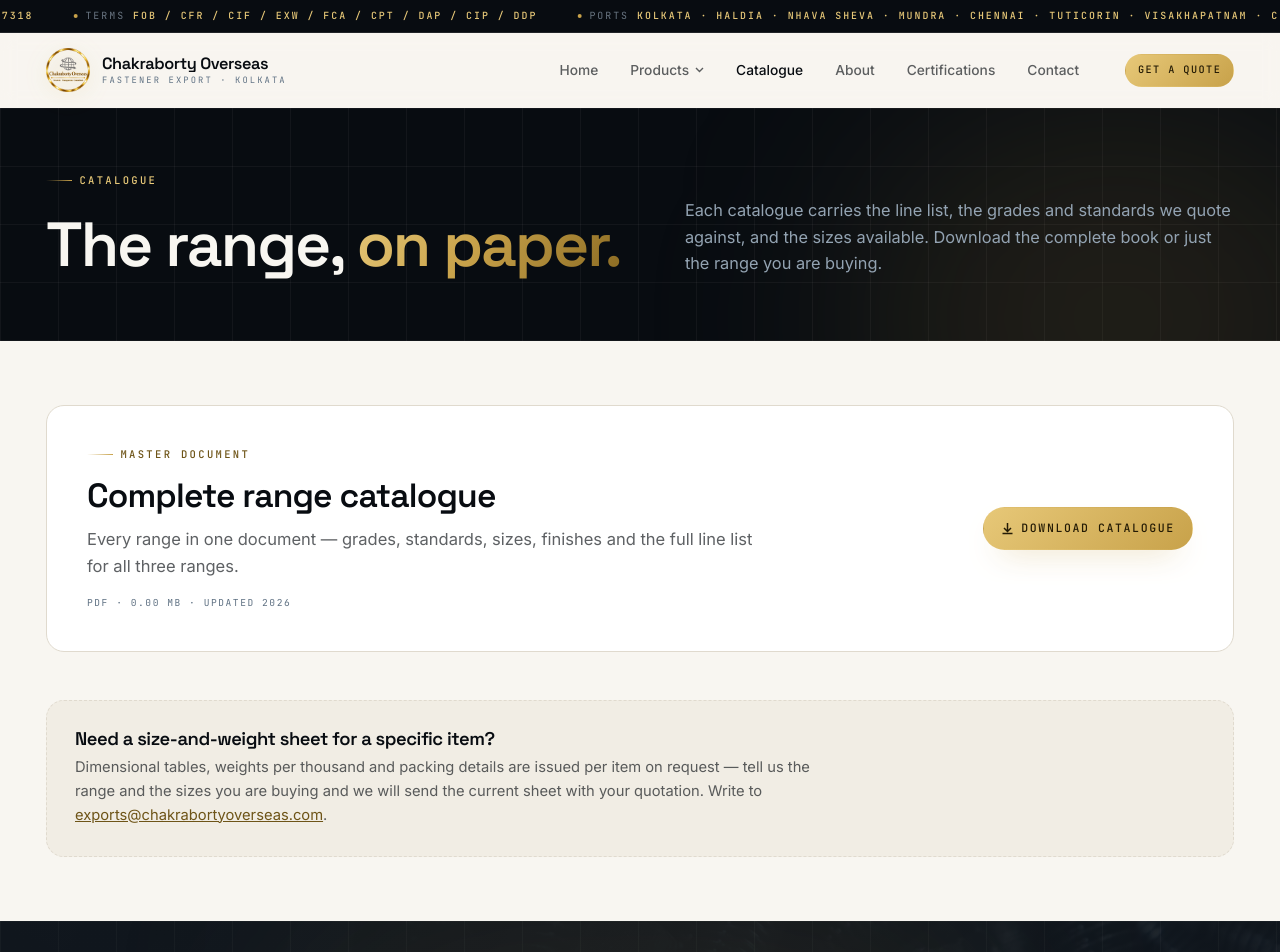
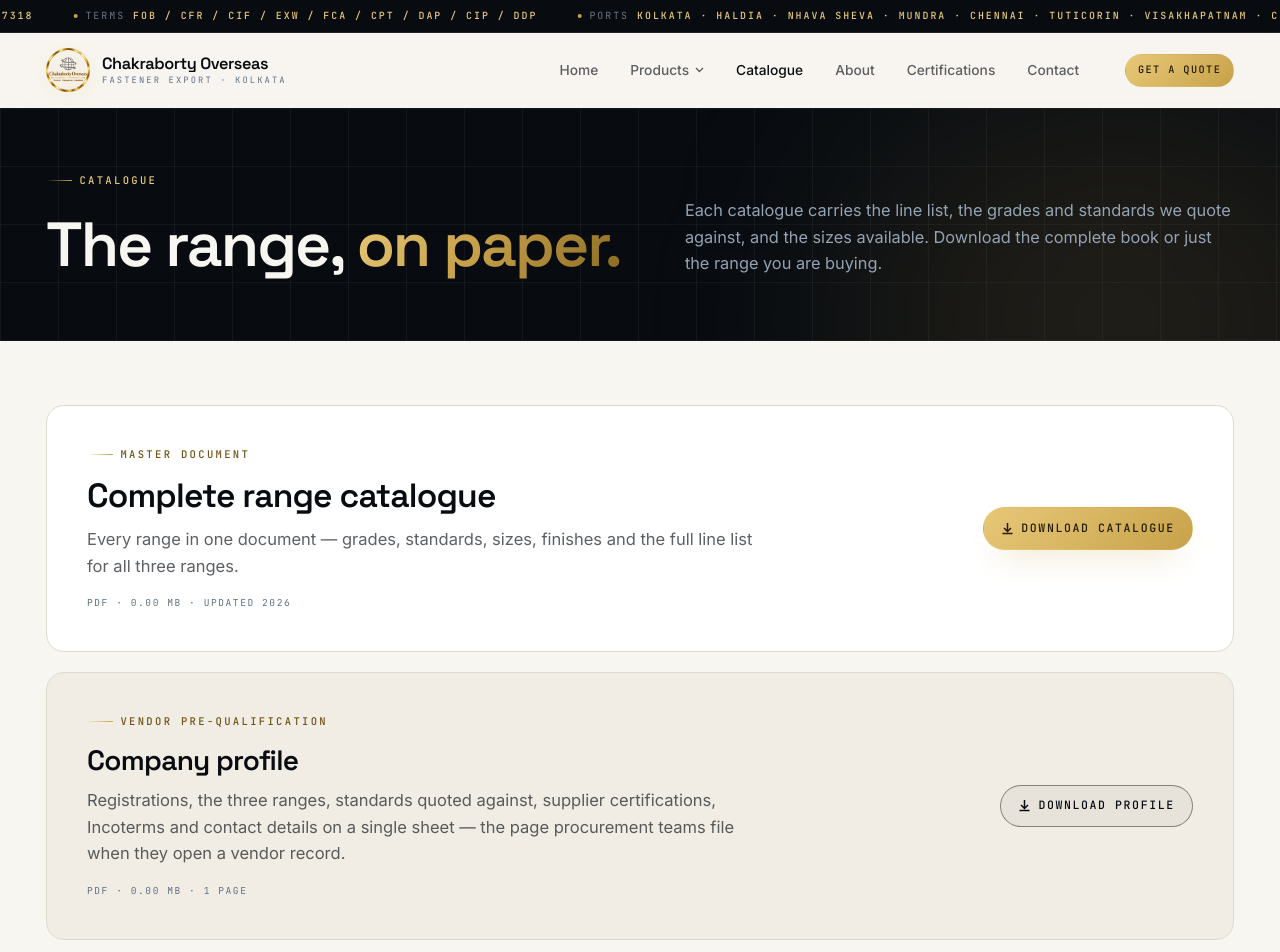
Before and after one commit to iim-marketers/chakraborty-overseas, a Next.js app: page /catalogue in a window 1280 px wide. Shown: the top 952 px of the page. Built offline with nearby package versions, Linux system fonts and the light colour scheme.

Commit message:
company profile added on catalogue page

```diff
--- a/src/app/catalogue/page.tsx
+++ b/src/app/catalogue/page.tsx
@@ -1,16 +1,14 @@
 import type { Metadata } from "next";
-import Link from "next/link";
 import { statSync } from "node:fs";
 import path from "node:path";
 import { Reveal } from "@/components/reveal";
 import { CTABand, PageHero } from "@/components/ui";
-import { ranges } from "@/lib/products";
 import { site } from "@/lib/site";
 
 export const metadata: Metadata = {
   title: "Download Catalogue — Fastener Range Sheets",
   description:
-    "Download the Chakraborty Overseas fastener catalogue: the complete range sheet, or an individual catalogue for stainless steel, mild steel or high tension and precision fasteners.",
+    "Download the Chakraborty Overseas fastener catalogue: the complete range sheet, or an individual catalogue for stainless steel, mild steel or high tension and precision fasteners. A one-page company profile for vendor pre-qualification is here too.",
   alternates: { canonical: "/catalogue" },
   openGraph: {
     title: "Download Catalogue · Chakraborty Overseas",
@@ -32,10 +30,17 @@ function fileSize(file: string) {
 }
 
 const master = {
-  file: "chakraborty-overseas-catalogue.pdf",
+  file: site.downloads.catalogue,
   title: "Complete range catalogue",
   blurb:
     "Every range in one document — grades, standards, sizes, finishes and the full line list for all three ranges.",
+};
+
+const profile = {
+  file: site.downloads.profile,
+  title: "Company profile",
+  blurb:
+    "Registrations, the three ranges, standards quoted against, supplier certifications, Incoterms and contact details on a single sheet — the page procurement teams file when they open a vendor record.",
 };
 
 export default function CataloguePage() {
@@ -92,56 +97,43 @@ export default function CataloguePage() {
             </div>
           </Reveal>
 
-          {/* per range */}
-          {/* <div className="mt-10 grid gap-5 md:grid-cols-2 lg:grid-cols-3">
-            {ranges.map((r, i) => {
-              const file = `chakraborty-overseas-${r.slug}.pdf`;
-              const lines = r.groups.reduce((n, g) => n + g.items.length, 0);
-              return (
-                <Reveal key={r.slug} delay={i * 70} className="h-full">
-                  <article className="flex h-full flex-col rounded-tile border border-line bg-white p-6 transition-colors hover:border-gold">
-                    <p className="font-mono text-[0.58rem] uppercase tracking-[0.2em] text-gold-ink">
-                      {r.code}
-                    </p>
-                    <h3 className="mt-3 font-display text-[1.2rem] font-semibold tracking-tight">
-                      {r.shortName}
-                    </h3>
-                    <p className="mt-2.5 flex-1 text-[0.88rem] leading-relaxed text-ink/62">
-                      {r.tagline}
-                    </p>
-                    <dl className="mt-5 grid grid-cols-2 gap-3 border-t border-line-soft pt-4">
-                      <div>
-                        <dt className="spec-label">Lines</dt>
-                        <dd className="mt-1 text-[0.86rem]">{lines}</dd>
-                      </div>
-                      <div>
-                        <dt className="spec-label">Sizes</dt>
-                        <dd className="mt-1 text-[0.86rem]">{r.sizeRange}</dd>
-                      </div>
-                    </dl>
-                    <div className="mt-5 flex flex-wrap items-center gap-3">
-                      <a
-                        href={`/catalogue/${file}`}
-                        download
-                        className="btn btn-gold btn-sm"
-                      >
-                        Download PDF
-                      </a>
-                      <Link
-                        href={`/products/${r.slug}`}
-                        className="font-mono text-[0.6rem] uppercase tracking-[0.16em] text-gold-ink hover:underline"
-                      >
-                        View online →
-                      </Link>
-                    </div>
-                    <p className="mt-3 font-mono text-[0.56rem] uppercase tracking-[0.14em] text-steel">
-                      PDF · {fileSize(file)}
-                    </p>
-                  </article>
-                </Reveal>
-              );
-            })}
-          </div> */}
+          {/* one-page profile */}
+          <Reveal delay={90}>
+            <div className="mt-5 grid gap-8 overflow-hidden rounded-tile border border-line bg-ivory-2 p-8 lg:grid-cols-[1fr_auto] lg:items-center lg:p-10">
+              <div>
+                <p className="eyebrow">Vendor pre-qualification</p>
+                <h2 className="mt-4 font-display text-[clamp(1.35rem,2.4vw,1.75rem)] font-semibold tracking-tight">
+                  {profile.title}
+                </h2>
+                <p className="mt-3 max-w-2xl text-ink/65 text-pretty">
+                  {profile.blurb}
+                </p>
+                <p className="mt-4 font-mono text-[0.6rem] uppercase tracking-[0.16em] text-steel">
+                  PDF · {fileSize(profile.file)} · 1 page
+                </p>
+              </div>
+              <a
+                href={`/catalogue/${profile.file}`}
+                download
+                className="btn btn-outline shrink-0"
+              >
+                <svg
+                  width="13"
+                  height="13"
+                  viewBox="0 0 13 13"
+                  fill="none"
+                  aria-hidden
+                >
+                  <path
+                    d="M6.5 1v8M3 6l3.5 3.5L10 6M1.5 11.5h10"
+                    stroke="currentColor"
+                    strokeWidth="1.5"
+                  />
+                </svg>
+                Download profile
+              </a>
+            </div>
+          </Reveal>
 
           <Reveal className="mt-12 rounded-tile border border-dashed border-line bg-ivory-2 p-7">
             <h2 className="font-display text-[1.15rem] font-semibold tracking-tight">
--- a/src/app/contact/page.tsx
+++ b/src/app/contact/page.tsx
@@ -4,7 +4,6 @@ import { EnquiryForm } from "@/components/enquiry-form";
 import { getCountries } from "@/lib/countries";
 import { PageHero } from "@/components/ui";
 import { site } from "@/lib/site";
-import { WhatsAppIcon } from "@/components/whatsapp-icon";
 
 export const metadata: Metadata = {
   title: "Contact — Get a Fastener Quote from Kolkata",
@@ -49,10 +48,10 @@ const info = [
     value: site.contact.phone,
     href: `tel:${site.contact.phoneHref}`,
   },
-  { label: "Registered address", value: site.contact.address },
+  // { label: "Registered address", value: site.contact.address },
   { label: "Working hours", value: site.contact.hours },
-  { label: "Ports", value: site.contact.ports },
-  { label: "Airports", value: site.contact.airports },
+  { label: "Response time", value: site.contact.responseTime },
+  { label: "Quoting currency", value: site.contact.quoting },
 ];
 
 export default function ContactPage() {
@@ -119,16 +118,6 @@ export default function ContactPage() {
                 </div>
               ))}
             </dl>
-
-            {/* <a
-              href={`https://wa.me/${site.contact.whatsapp}`}
-              target="_blank"
-              rel="noreferrer"
-              className="btn btn-outline-light  mt-8 w-full"
-            >
-              <WhatsAppIcon />
-              Message on WhatsApp
-            </a> */}
           </div>
 
           <div className="on-dark bg-carbon p-8 text-ivory lg:p-10">
@@ -144,8 +133,6 @@ export default function ContactPage() {
   );
 }
 
-/* The country list is fetched here so COUNTRIES_API_KEY stays on the server;
-   the Suspense boundary above lets the rest of the page paint meanwhile. */
 async function Enquiry() {
   const countries = await getCountries();
   return <EnquiryForm countries={countries} />;
--- a/src/components/site-footer.tsx
+++ b/src/components/site-footer.tsx
@@ -11,7 +11,7 @@ export function SiteFooter() {
         className="absolute -left-32 top-0 h-80 w-80 rounded-full bg-gold/10 blur-3xl"
         aria-hidden
       />
-      <div className="shell relative py-16">
+      <div className="shell relative py-10">
         <div className="grid gap-12 lg:grid-cols-[1.4fr_1fr_1fr_1fr]">
           <div>
             <div className="flex items-center gap-3">
--- a/src/lib/site.ts
+++ b/src/lib/site.ts
@@ -14,6 +14,10 @@ export const site = {
     whatsapp: "919831647114",
     address: "Kolkata, West Bengal, India",
     hours: "Monday – Saturday · 10:00 – 19:00 IST (GMT +5:30)",
+    /* Both of these used to live only in the page metadata; buyers in other
+       time zones want them on the page itself, before they write in. */
+    responseTime: "Every enquiry answered within one working day",
+    quoting: "Quotations issued in USD or INR — tell us which you prefer",
     ports:
       "Kolkata · Haldia · Nhava Sheva (JNPT) · Mundra · Chennai · Tuticorin · Visakhapatnam · Cochin · Kandla · Krishnapatnam",
     airports: "Kolkata · Chennai · Mumbai · Delhi",
@@ -25,6 +29,12 @@ export const site = {
     iec: "Available",
     gstin: "Available",
     rcmc: "Available",
+  },
+  /* Files under /public/catalogue. The profile is the one-page vendor
+     pre-qualification sheet; regenerate it from docs/company-profile.html. */
+  downloads: {
+    catalogue: "chakraborty-overseas-catalogue.pdf",
+    profile: "chakraborty-overseas-company-profile.pdf",
   },
   incoterms: ["FOB", "CFR", "CIF", "EXW", "FCA", "CPT", "DAP", "CIP", "DDP"],
   hsHeading: "7318",
```
Also changed, not shown: src/components/enquiry-form.tsx (+45 -17 lines), 3 other files (tests, documents, lock files or other folders).
